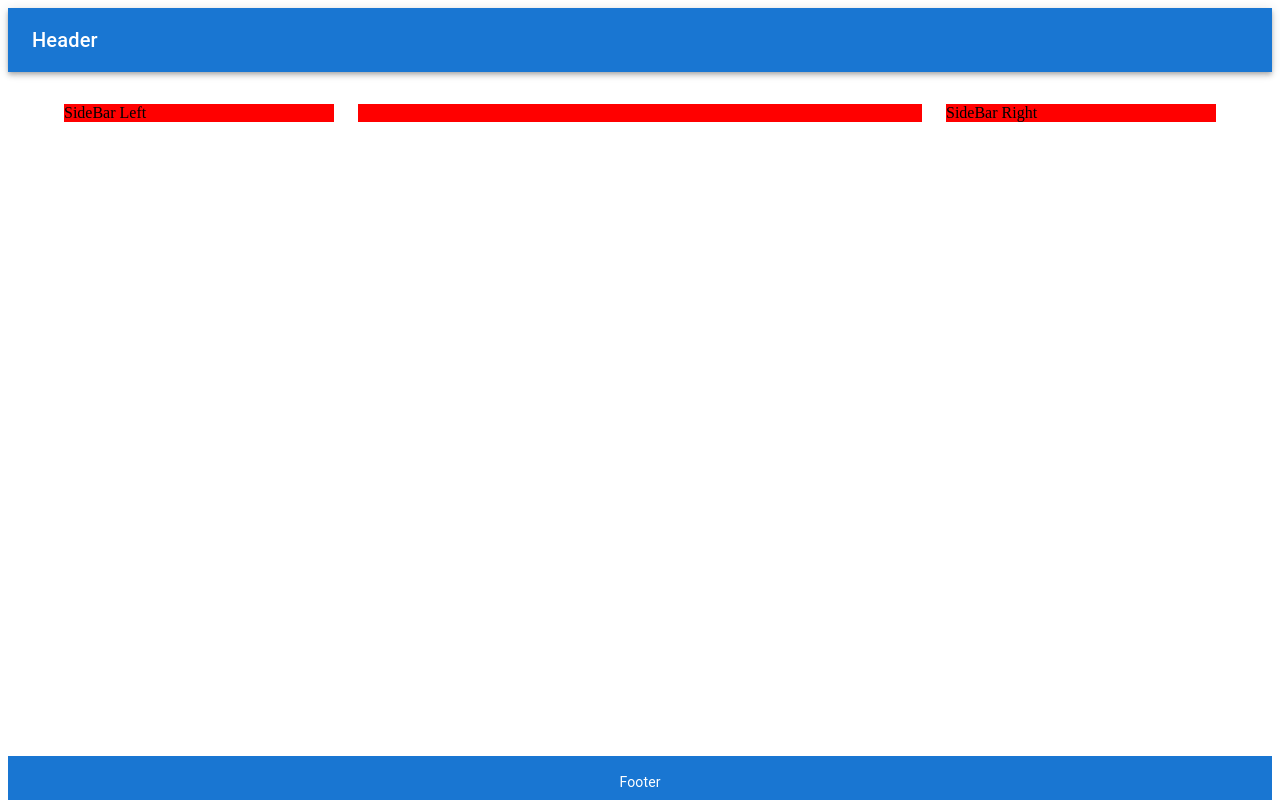
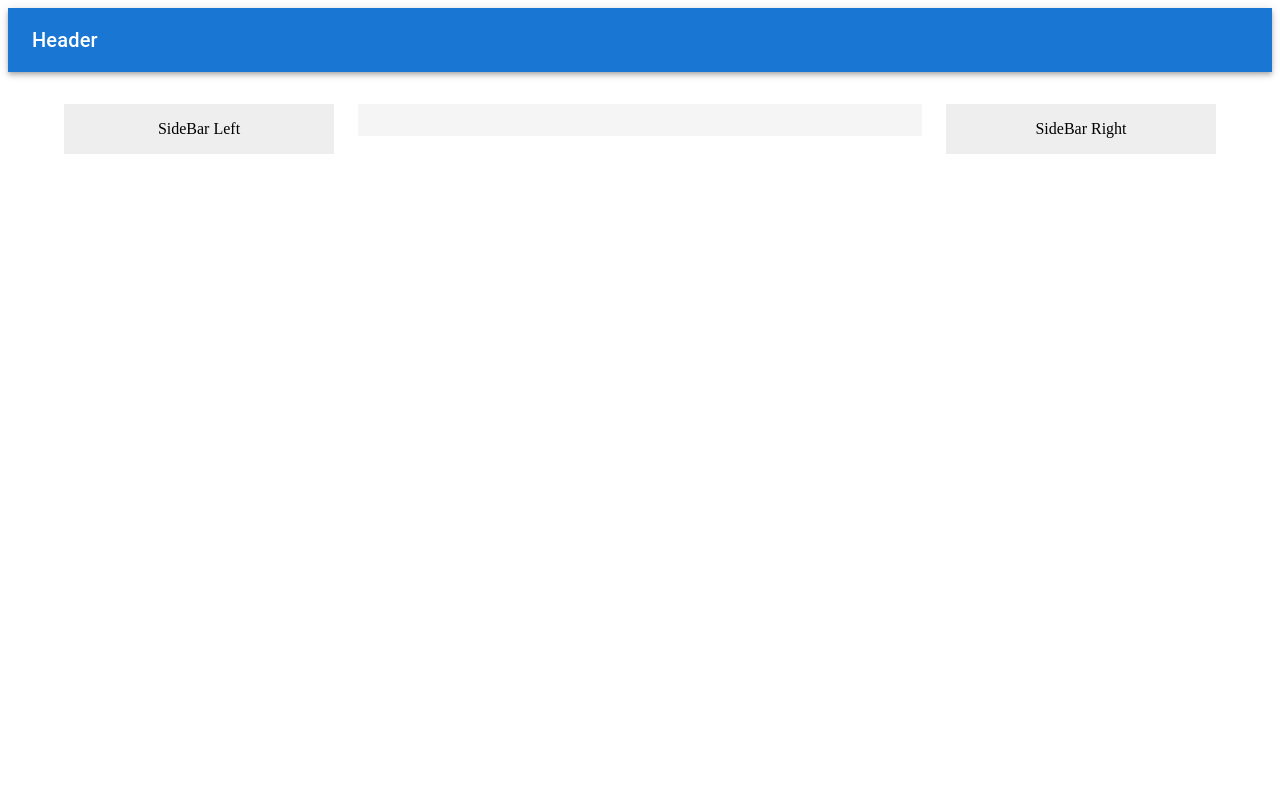
Before and after one commit to Valkor95/HW_React, a React (Vite) app: page /home in a window 1280 px wide. Shown: the top 800 px of the page. Built offline with nearby package versions, Linux system fonts and the light colour scheme.

Commit message:
HW_React_28.1_v8_'fix Grid, Routes'

```diff
--- a/src/Components/Layout.jsx
+++ b/src/Components/Layout.jsx
@@ -10,17 +10,23 @@ function Layout(props) {
             <Header/>
 
             <Container maxWidth="lg" sx={{ flex: 1, my: 4 }}>
-                <Grid container spacing={3}>
-                    <Grid sx={{background: 'red'}} size={{ xs: 12, md: "grow" }}>
-                        <Box>SideBar Left</Box>
+                <Grid
+                    container
+                    spacing={3}
+                    sx={{ minHeight: '100vh' }}
+                    justifyContent='center'
+                    alignItems="flex-start"
+                >
+                    <Grid size={{ xs: 12, md: 3 }}>
+                        <Box sx={{ bgcolor: 'grey.200', p: 2, textAlign: 'center' }}>SideBar Left</Box>
                     </Grid>
-                    <Grid sx={{background: 'red'}} size={{ xs: 12, md: 6 }}>
-                        <Box>
+                    <Grid  size={{ xs: 12, md: 6 }}>
+                        <Box sx={{ bgcolor: 'grey.100', p: 2, textAlign: 'center' }}>
                             <Routes/>
                         </Box>
                     </Grid>
-                    <Grid sx={{background: 'red'}} size={{ xs: 12, md: "grow" }}>
-                        <Box>SideBar Right</Box>
+                    <Grid  size={{ xs: 12, md: 3 }}>
+                        <Box sx={{ bgcolor: 'grey.200', p: 2, textAlign: 'center' }}>SideBar Right</Box>
                     </Grid>
                 </Grid>
             </Container>
--- /dev/null
+++ b/src/Components/Page404.jsx
@@ -0,0 +1,15 @@
+import React from 'react';
+import {Box, Button, Typography} from "@mui/material";
+import {Link} from "react-router-dom";
+
+function Page404() {
+    return (
+        <Box sx={{display: 'flex', justifyContent: 'center',  alignItems: 'center',
+            minHeight: '100vh', flexDirection: 'column',}}>
+            <Typography variant='h2' align="center">Not found!</Typography>
+            <Button component={Link} to="/home" variant="contained">Back to main menu</Button>
+        </Box>
+    );
+}
+
+export default Page404;
```
Also changed, not shown: src/Components/Routes.jsx (+7 -4 lines).
